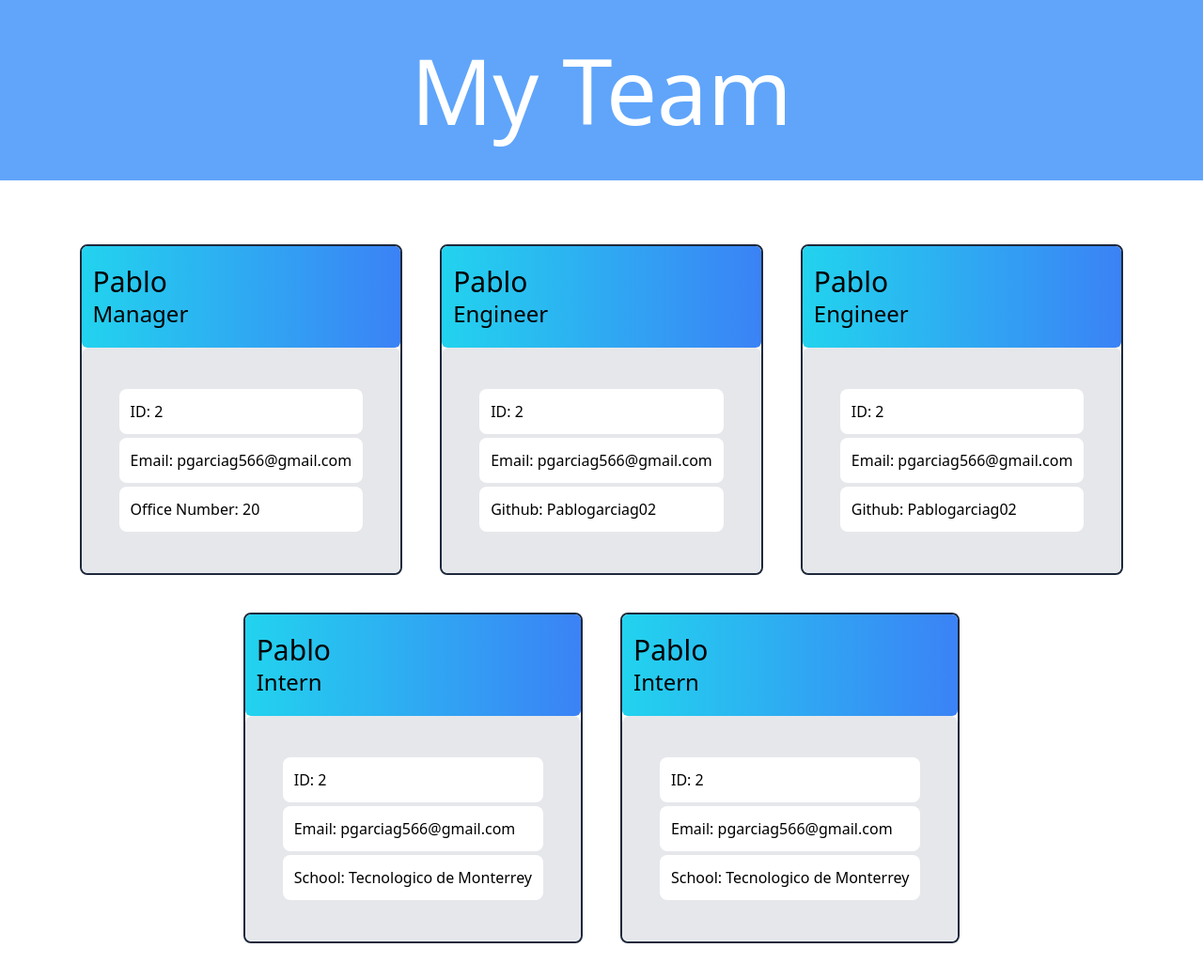
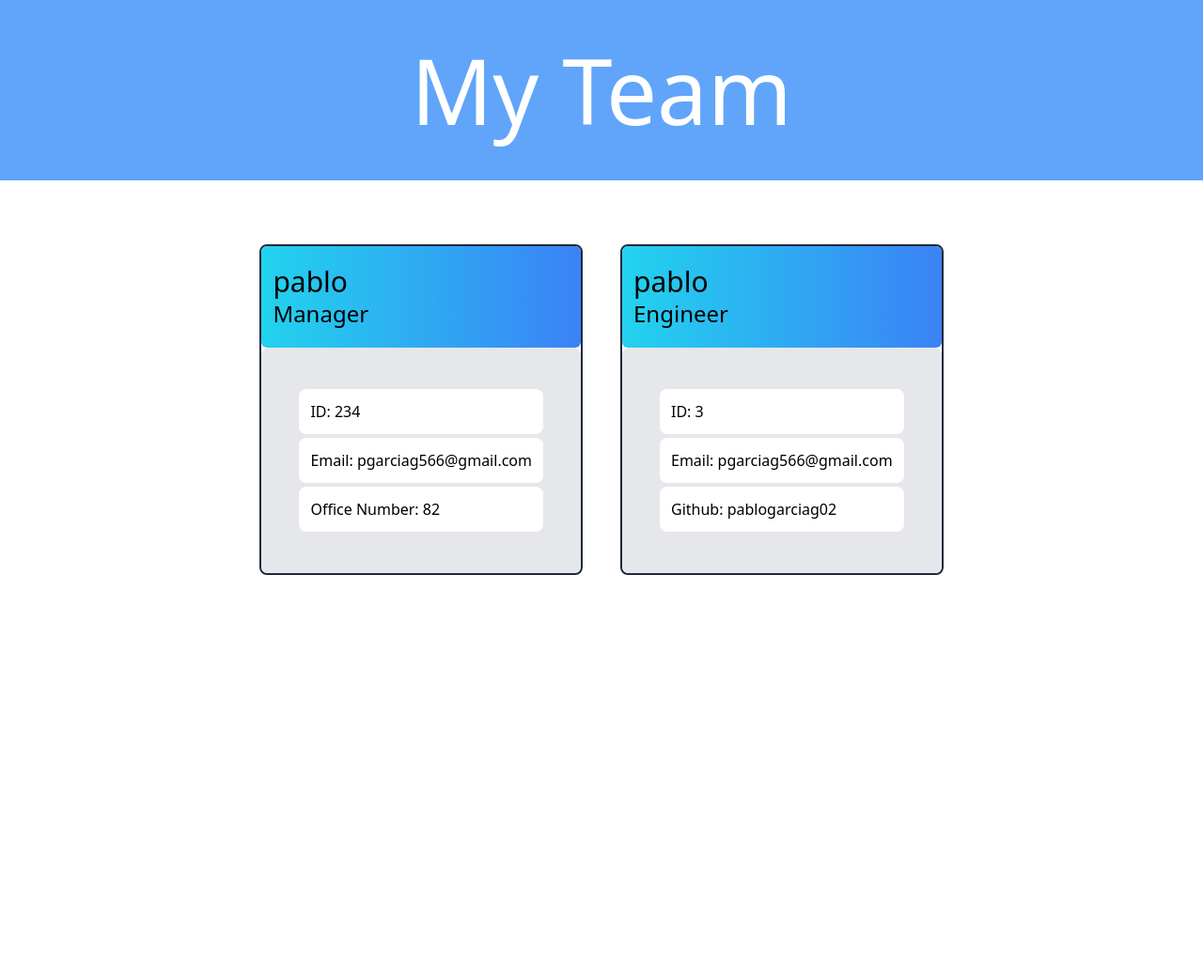
Before and after one commit to Pablogarciag02/Team-Profile-Generator, a website: page dist/index.html in a window 1280 px wide. Shown: the whole page at 94% size. After the commit the page ends 800 px from the top, so only its background shows below. Drawn offline with nearby package versions, Linux system fonts and the light colour scheme.

Commit message:
first page created by testing

```diff
--- a/dist/index.html
+++ b/dist/index.html
@@ -1,3 +1,4 @@
+
     <!DOCTYPE html>
     <html lang="en">
     <head>
@@ -15,92 +16,41 @@
 
         <main>
             <div class ="flex flex-wrap justify-center m-12 mr-10 ml-10"  id = "Card">
+
+
     <div class ="m-5 border-2 border-slate-800 rounded-lg">
         <div class ="bg-gradient-to-r from-cyan-400 to-blue-500 hover:from-blue-500 hover:to-cyan-400 p-3 py-5 border-1 rounded-md">
-                    <h2 class="text-3xl">Pablo</h2>
+            <h2 class="text-3xl">pablo</h2>
             <h3 class ="text-2xl">Manager</h3>
             <i class="gg-smile-mouth-open"></i>
         </div>
 
         <div class="bg-gray-200 p-3 py-10 px-10 rounded-lg ">
-                    <p class ="bg-white p-3 my-1 rounded-lg">ID: 2</p>
+            <p class ="bg-white p-3 my-1 rounded-lg">ID: 234</p>
 
             <p class ="bg-white p-3 my-1 rounded-lg">Email: <a href="mailto:pgarciag566@gmail.com">pgarciag566@gmail.com</a></p>
 
-                    <p class ="bg-white p-3 my-1 rounded-lg">Office Number: 20</p>
+            <p class ="bg-white p-3 my-1 rounded-lg">Office Number: 82</p>
         </div>
     </div>
-
     <div class ="m-5 border-2 border-slate-800 rounded-lg">
         <div class ="bg-gradient-to-r from-cyan-400 to-blue-500 hover:from-blue-500 hover:to-cyan-400 p-3 py-5 border-1 rounded-md">
-                    <h2 class="text-3xl">Pablo</h2>
+            <h2 class="text-3xl">pablo</h2>
             <h3 class ="text-2xl">Engineer</h3>
             <i class="gg-code-slash"></i>
         </div>
 
         <div class="bg-gray-200 p-3 py-10 px-10 rounded-lg ">
-                    <p class ="bg-white p-3 my-1 rounded-lg">ID: 2</p>
+            <p class ="bg-white p-3 my-1 rounded-lg">ID: 3</p>
 
             <p class ="bg-white p-3 my-1 rounded-lg">Email: <a href="mailto:pgarciag566@gmail.com">pgarciag566@gmail.com</a></p>
 
-                    <p class ="bg-white p-3 my-1 rounded-lg">Github:<a href="https://github.com/Pablogarciag02"> Pablogarciag02</a></p>
+            <p class ="bg-white p-3 my-1 rounded-lg">Github:<a href="pablogarciag02"> pablogarciag02</a></p>
         </div>
     </div>
 
-            <div class ="m-5 border-2 border-slate-800 rounded-lg">
-                <div class ="bg-gradient-to-r from-cyan-400 to-blue-500 hover:from-blue-500 hover:to-cyan-400 p-3 py-5 border-1 rounded-md">
-                    <h2 class="text-3xl">Pablo</h2>
-                    <h3 class ="text-2xl">Engineer</h3>
-                    <i class="gg-code-slash"></i>
             </div>
+        </main>
 
-                <div class="bg-gray-200 p-3 py-10 px-10 rounded-lg ">
-                    <p class ="bg-white p-3 my-1 rounded-lg">ID: 2</p>
-
-                    <p class ="bg-white p-3 my-1 rounded-lg">Email: <a href="mailto:pgarciag566@gmail.com">pgarciag566@gmail.com</a></p>
-
-                    <p class ="bg-white p-3 my-1 rounded-lg">Github:<a href="https://github.com/Pablogarciag02"> Pablogarciag02</a></p>
-                </div>
-            </div>
-
-            <div class ="m-5 border-2 border-slate-800 rounded-lg">
-                <div class ="bg-gradient-to-r from-cyan-400 to-blue-500 hover:from-blue-500 hover:to-cyan-400 p-3 py-5 border-1 rounded-md">
-                    <h2 class="text-3xl">Pablo</h2>
-                    <h3 class ="text-2xl">Intern</h3>
-                    <i class="gg-boy"></i>
-                </div>
-
-                <div class="bg-gray-200 p-3 py-10 px-10 rounded-lg ">
-                    <p class ="bg-white p-3 my-1 rounded-lg">ID: 2</p>
-
-                    <p class ="bg-white p-3 my-1 rounded-lg">Email: <a href="mailto:pgarciag566@gmail.com">pgarciag566@gmail.com</a></p>
-
-                    <p class ="bg-white p-3 my-1 rounded-lg">School: Tecnologico de Monterrey</p>
-                </div>
-            </div>
-
-            <div class ="m-5 border-2 border-slate-800 rounded-lg">
-                <div class ="bg-gradient-to-r from-cyan-400 to-blue-500 hover:from-blue-500 hover:to-cyan-400 p-3 py-5 border-1 rounded-md">
-                    <h2 class="text-3xl">Pablo</h2>
-                    <h3 class ="text-2xl">Intern</h3>
-                    <i class="gg-boy"></i>
-                </div>
-
-                <div class="bg-gray-200 p-3 py-10 px-10 rounded-lg ">
-                    <p class ="bg-white p-3 my-1 rounded-lg">ID: 2</p>
-
-                    <p class ="bg-white p-3 my-1 rounded-lg">Email: <a href="mailto:pgarciag566@gmail.com">pgarciag566@gmail.com</a></p>
-
-                    <p class ="bg-white p-3 my-1 rounded-lg">School: Tecnologico de Monterrey</p>
-                </div>
-            </div>
-
-
-
-
-
-        </div>
-
-    </main>
     </body>
 </html>
```
Lines whose indentation alone changed are shown as unchanged.
